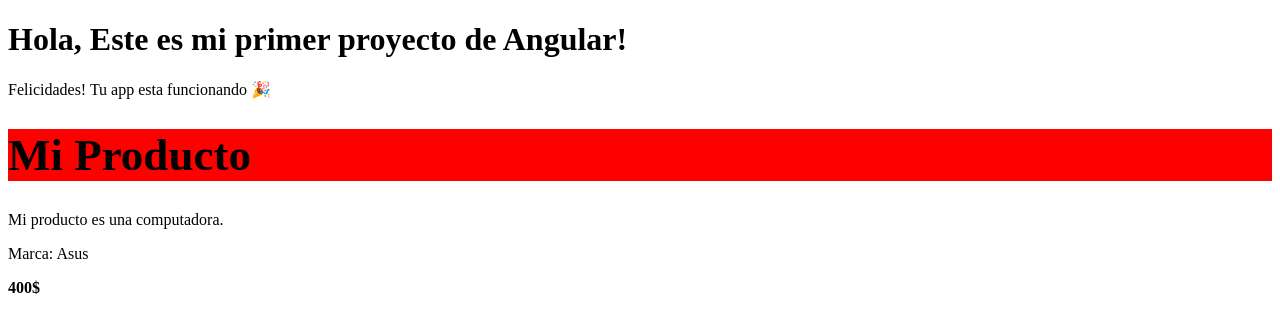
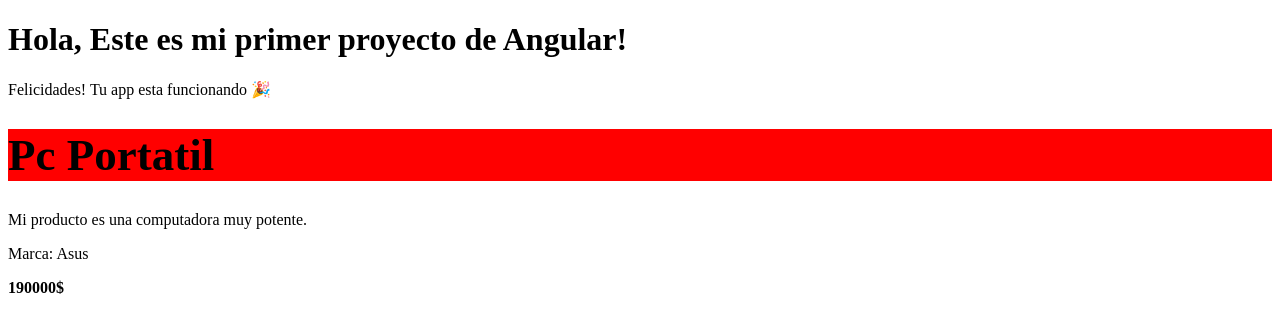
Before and after one commit to Ignacio-Molina-0804/UDemyWebCourse, an Angular app in the folder Angular/: page / in a window 1280 px wide. Shown: the top 332 px of the page. Built offline with nearby package versions, Linux system fonts and the light colour scheme.

Commit message:
Plantillas y propiedas en Componentes

```diff
--- a/Angular/src/app/producto/producto.component.html
+++ b/Angular/src/app/producto/producto.component.html
@@ -1,4 +1,4 @@
-<h1>Mi Producto</h1>
-<p>Mi producto es una computadora.</p>
-<p>Marca: Asus</p>
-<strong>400$</strong>
+<h1>{{nombreDelProducto}}</h1>
+<p>{{descripcion}}</p>
+<p>Marca: {{marca}}</p>
+<strong>{{precio}}$</strong>
--- a/Angular/src/app/producto/producto.component.ts
+++ b/Angular/src/app/producto/producto.component.ts
@@ -8,7 +8,17 @@ import { Component } from "@angular/core";
 
 export class ProductoComponent{
 
+    public nombreDelProducto:string;
+    public marca:string;
+    public descripcion:string;
+    public precio:number;
+
     constructor(){
+
+        this.nombreDelProducto = "Pc Portatil"
+        this.descripcion = "Mi producto es una computadora muy potente."
+        this.marca = "Asus"
+        this.precio = 190000
 
         console.log("Se ha cargado el componente de productos!")
         alert("Holaa")
```
